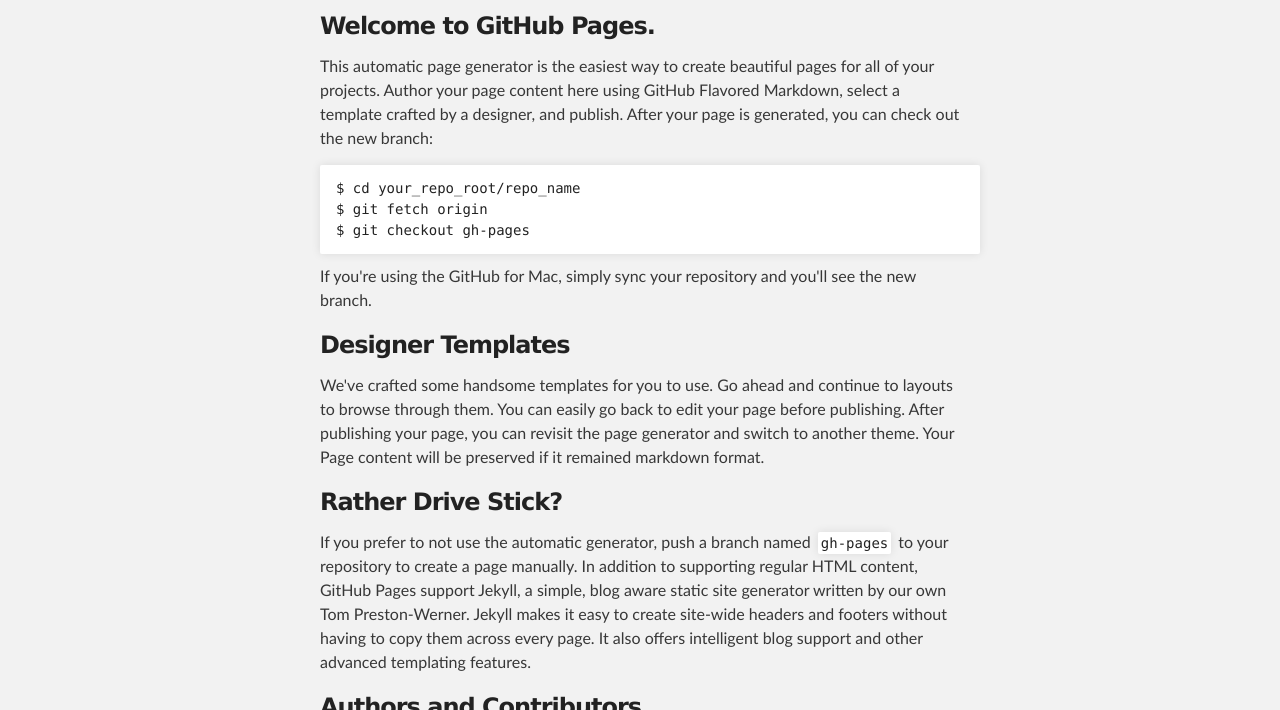
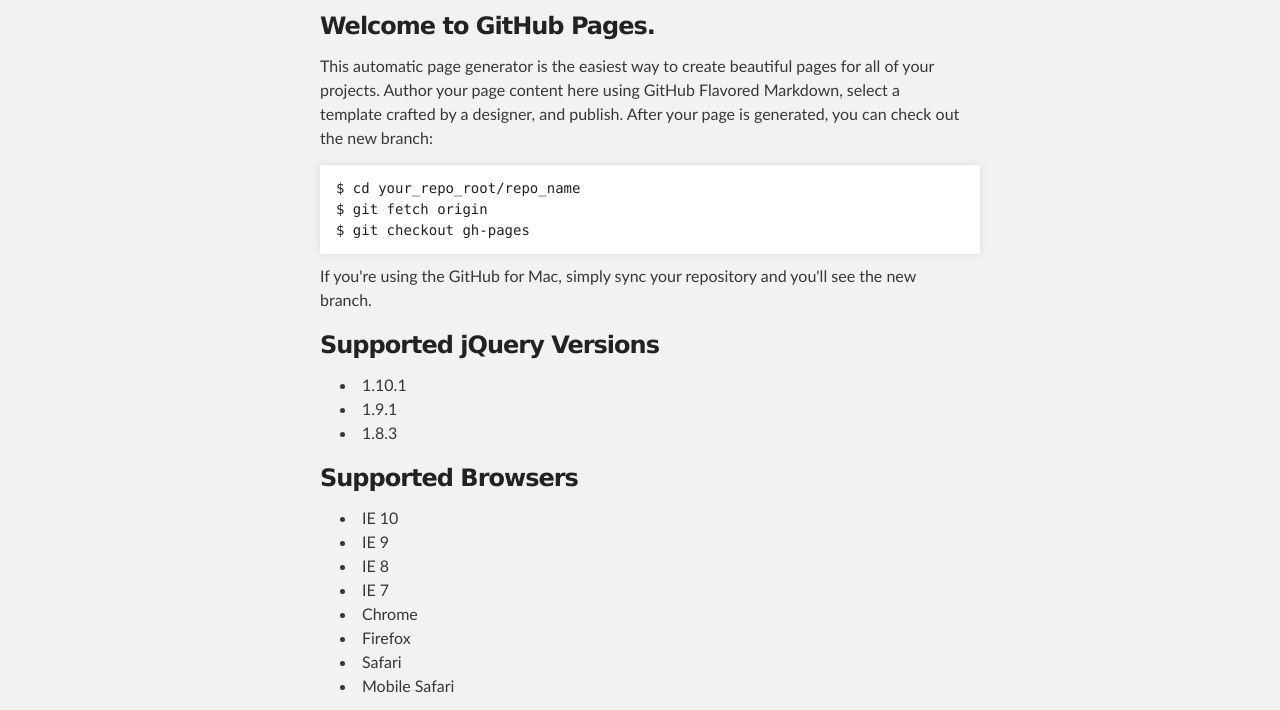
Before and after one commit to kjirou/jquery.imageIndexer, a plain HTML site: page index.html in a window 1280 px wide. Shown: the part 252-962 px from the top of the page. Drawn offline with Linux system fonts and the light colour scheme.

Commit message:
Add texts

```diff
--- a/index.html
+++ b/index.html
@@ -44,6 +44,29 @@
 <p>If you're using the GitHub for Mac, simply sync your repository and you'll see the new branch.</p>
 
 <h3>
+<a name="supported-jquery-versions" class="anchor" href="#supported-jquery-versions"><span class="octicon octicon-link"></span></a>Supported jQuery Versions</h3>
+
+<ul>
+  <li>1.10.1</li>
+  <li>1.9.1</li>
+  <li>1.8.3</li>
+</ul>
+
+<h3>
+<a name="supported-browsers" class="anchor" href="#supported-browsers"><span class="octicon octicon-link"></span></a>Supported Browsers</h3>
+
+<ul>
+  <li>IE 10</li>
+  <li>IE 9</li>
+  <li>IE 8</li>
+  <li>IE 7</li>
+  <li>Chrome</li>
+  <li>Firefox</li>
+  <li>Safari</li>
+  <li>Mobile Safari</li>
+</ul>
+
+<h3>
 <a name="designer-templates" class="anchor" href="#designer-templates"><span class="octicon octicon-link"></span></a>Designer Templates</h3>
 
 <p>We've crafted some handsome templates for you to use. Go ahead and continue to layouts to browse through them. You can easily go back to edit your page before publishing. After publishing your page, you can revisit the page generator and switch to another theme. Your Page content will be preserved if it remained markdown format.</p>
```
